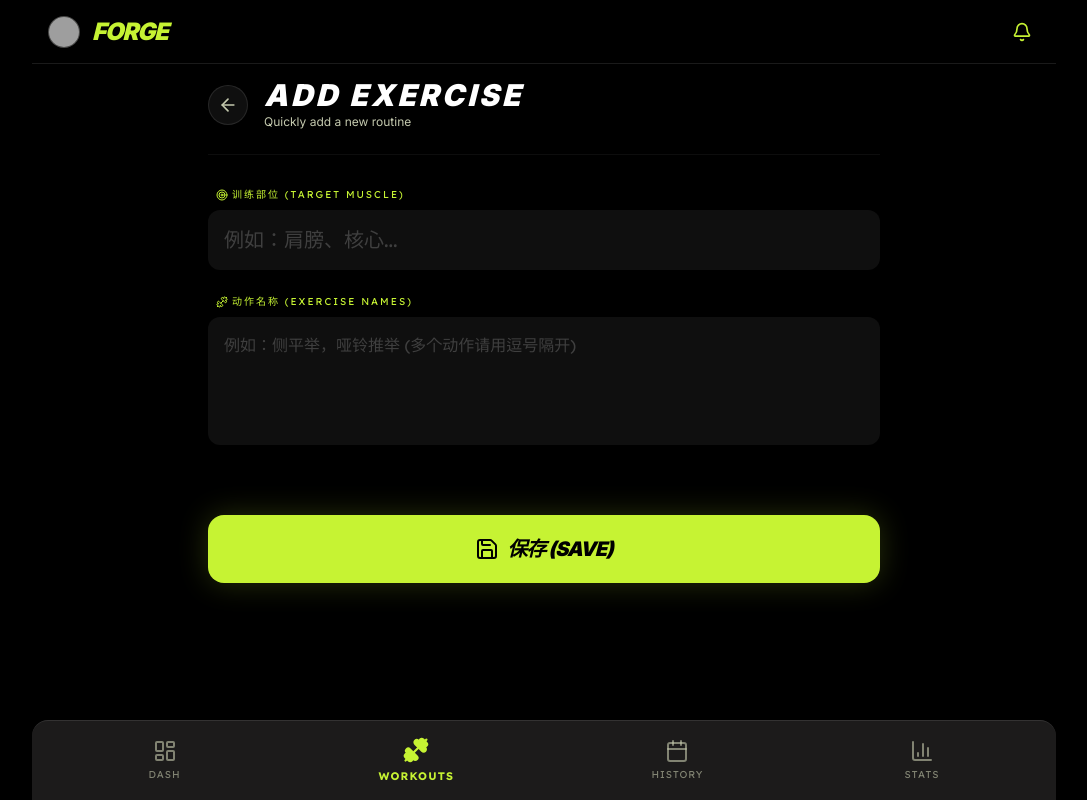
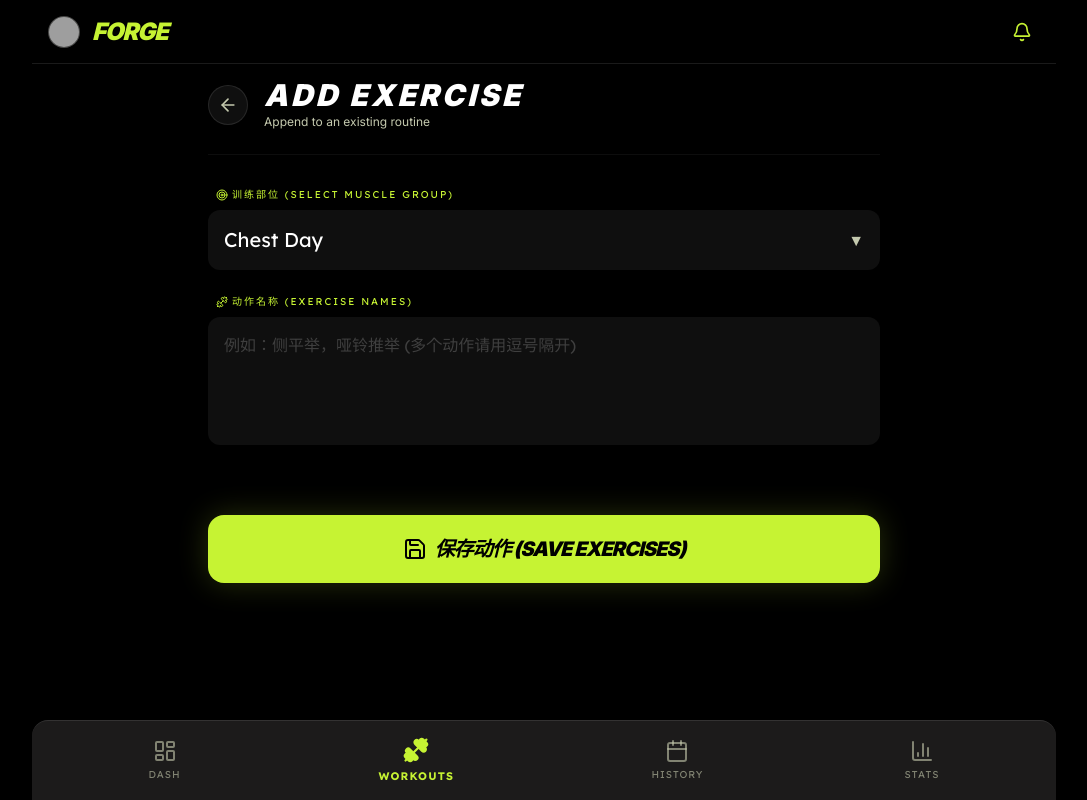
Before and after one commit to python-nb666/fit-stitch, a React (Vite) app: page /workouts/custom in a window 1280 px wide. Shown: the whole page, without its empty margins (96-1183 px from the left). Built offline with nearby package versions, Linux system fonts and the light colour scheme; grey boxes are pictures that could not be loaded.

Commit message:
feat: initialize application routing, main layout with animations, and core workout management views

```diff
--- a/src/App.tsx
+++ b/src/App.tsx
@@ -21,6 +21,7 @@ export default function App() {
           <Route path="workouts" element={<SplitSelection />} />
           <Route path="workouts/custom" element={<CustomSplitBuilder />} />
           <Route path="workouts/:splitId" element={<ExerciseSelection />} />
+          <Route path="workouts/:splitId/log/:exerciseName" element={<WorkoutLogger />} />
           <Route path="workouts/:splitId/log" element={<WorkoutLogger />} />
           <Route path="history" element={<HistoryView />} />
           <Route path="stats" element={<HistoryView />} /> {/* Simple alias for demo */}
--- a/src/components/Layout.tsx
+++ b/src/components/Layout.tsx
@@ -1,3 +1,4 @@
+import { useEffect } from 'react';
 import { Outlet } from 'react-router-dom';
 import { TopAppBar } from './TopAppBar';
 import { BottomNavBar } from './BottomNavBar';
@@ -6,6 +7,10 @@ import { useLocation } from 'react-router-dom';
 
 export function Layout() {
   const location = useLocation();
+
+  useEffect(() => {
+    window.scrollTo(0, 0);
+  }, [location.pathname]);
 
   return (
     <div className="min-h-screen bg-background flex flex-col pb-32">
--- /dev/null
+++ b/src/lib/defaultData.ts
@@ -0,0 +1,38 @@
+export const defaultSplits = [
+  {
+    id: 'chest',
+    name: 'Chest Day',
+    type: 'STRENGTH',
+    duration: '65 MIN',
+    exercises: ['平板卧推', '哑铃卧推', '上斜哑铃卧推', '蝴蝶机夹胸', '固定器械坐姿推胸', '绳索下压'],
+    img: 'https://lh3.googleusercontent.com/aida-public/AB6AXuAJKifnBTrYnwsgF5T11IKnfqG_9RIg4IXUacTFELEa-gCXk2LTl2YrWjkuJ7B-TZt4PDQ5NYEvUqdEss0pBr2PznTDPa0FVegYOr3IVW66YhYbGVqS2cZrZhvq6Ctto49_qTw74JeEHO2W8PwyKj_ZHp1dFoHNpGQ9qFTIw3zrYZDxtfwQaNocLEtzfxuLvQnIVuwMmXnKk1UZaN92CBUqFiB8uhk14iLjdQiYwYfkpxixDhE_cmZ1jpLx_qRIHxSWzl52BivdsPo'
+  },
+  {
+    id: 'back',
+    name: 'Back Day',
+    type: 'HYPERTROPHY',
+    duration: '75 MIN',
+    exercises: ['硬拉', '高位下拉', '哑铃划船'],
+    img: 'https://lh3.googleusercontent.com/aida-public/AB6AXuBNK5_2Pmcw7ITaHj_KQ7aESGwrj4UqMamCk_IqWKiMdaa7ajCZauCsgE5ZrcyX2PDP0LSh-gM4a2MBamsDPFduZui0KLmVENrphsLeV4MOyt4Pd-xzSAot7KR9cDf675DryWbnWi0lIA4RPQzKM2SYv1vR97LsBVx7gOQR37Xaz2mf7gBarg6tYsvGZQSrpf-iw8ognZgFHhN9E3l-GdsZIlguwCWKbc7-P-0ZBr5k-KVVYamKuWbBbujAIkuhnasRWbZsyhwgqIA'
+  },
+  {
+    id: 'legs',
+    name: 'Leg Day',
+    type: 'INTENSITY',
+    duration: '90 MIN',
+    exercises: ['杠铃深蹲', '腿举', '腿弯举', '提踵'],
+    img: 'https://lh3.googleusercontent.com/aida-public/AB6AXuAT_ZHsi7uMy-l9M6Aut4PMsQU5qddgjV7Q1Bya8gfLD0SWljjxup9HeFvu7w7r1a_xlYnmPKncCPaGE_KD_MzUlmtTEdG2HW953JkPpyGgu2nVxrtLHpUztWkhTt5fcGpXCg4741i0KIramNqKAV0GFg8bOThPsFLxzbAS-ePNpLe3Mk-1oXOmDDXk72MzmjFP-Xt8W73eVOhZahj_T_6wWxU2Mj-oD8ofKIUrfH49E92W3BEM9kDXH1RYJY_HEqaSSY6GuGQv9b4',
+    fullWidth: true
+  }
+];
+
+export const getSplits = () => {
+  const saved = localStorage.getItem('mySplits');
+  if (saved) return JSON.parse(saved);
+  localStorage.setItem('mySplits', JSON.stringify(defaultSplits));
+  return defaultSplits;
+};
+
+export const saveSplits = (splits: any) => {
+  localStorage.setItem('mySplits', JSON.stringify(splits));
+};
--- a/src/views/CustomSplitBuilder.tsx
+++ b/src/views/CustomSplitBuilder.tsx
@@ -1,30 +1,35 @@
-import { useState } from 'react';
+import { useState, useEffect } from 'react';
 import { useNavigate } from 'react-router-dom';
 import { ArrowLeft, Save, Target, Dumbbell } from 'lucide-react';
+import { getSplits, saveSplits } from '@/src/lib/defaultData';
 
 export default function CustomSplitBuilder() {
   const navigate = useNavigate();
-  const [part, setPart] = useState('');
+  const [splits, setSplits] = useState<any[]>([]);
+  const [selectedSplitId, setSelectedSplitId] = useState('');
   const [exercise, setExercise] = useState('');
 
+  useEffect(() => {
+    const loadedSplits = getSplits();
+    setSplits(loadedSplits);
+    if (loadedSplits.length > 0) {
+      setSelectedSplitId(loadedSplits[0].id);
+    }
+  }, []);
+
   const handleSave = () => {
-    if (!part.trim()) return alert('请输入训练部位！');
+    if (!selectedSplitId) return alert('请选择训练部位！');
     if (!exercise.trim()) return alert('请输入动作名称！');
 
-    const newSplit = {
-      id: `custom-${Date.now()}`,
-      name: part.trim(),
-      type: 'CUSTOM',
-      duration: '60 MIN',
-      exercises: exercise.split(/[,，、\n]+/).map(e => e.trim()).filter(Boolean),
-      img: 'https://images.unsplash.com/photo-1581009146145-b5ef050c2e1e?q=80&w=1470&auto=format&fit=crop',
-      fullWidth: false
-    };
+    const newExercises = exercise.split(/[,，、\n]+/).map(e => e.trim()).filter(Boolean);
+    const updatedSplits = splits.map(s => {
+      if (s.id === selectedSplitId) {
+        return { ...s, exercises: [...s.exercises, ...newExercises] };
+      }
+      return s;
+    });
 
-    const saved = localStorage.getItem('customSplits');
-    const parsed = saved ? JSON.parse(saved) : [];
-    localStorage.setItem('customSplits', JSON.stringify([...parsed, newSplit]));
-
+    saveSplits(updatedSplits);
     navigate('/workouts');
   };
 
@@ -39,21 +44,31 @@ export default function CustomSplitBuilder() {
         </button>
         <div>
           <h1 className="text-3xl font-black text-white tracking-widest uppercase italic leading-none">Add Exercise</h1>
-          <p className="text-on-surface-variant text-xs mt-1">Quickly add a new routine</p>
+          <p className="text-on-surface-variant text-xs mt-1">Append to an existing routine</p>
         </div>
       </div>
 
       <div className="space-y-6">
         <div className="space-y-2">
           <label className="font-lexend text-[10px] text-primary uppercase tracking-[0.2em] ml-2 flex items-center gap-1">
-            <Target className="w-3 h-3" /> 训练部位 (Target Muscle)
+            <Target className="w-3 h-3" /> 训练部位 (Select Muscle Group)
           </label>
-          <input
-            value={part}
-            onChange={(e) => setPart(e.target.value)}
-            placeholder="例如：肩膀、核心..."
-            className="w-full glass-panel border-none rounded-xl p-4 text-white font-lexend text-xl placeholder:text-white/20 focus:outline-none focus:ring-2 focus:ring-primary/50 transition-all"
-          />
+          <div className="relative">
+            <select
+              value={selectedSplitId}
+              onChange={(e) => setSelectedSplitId(e.target.value)}
+              className="w-full glass-panel border-none rounded-xl p-4 text-white font-lexend text-xl appearance-none focus:outline-none focus:ring-2 focus:ring-primary/50 transition-all cursor-pointer bg-transparent"
+            >
+              {splits.map(s => (
+                <option key={s.id} value={s.id} className="bg-surface-container-high text-sm">
+                  {s.name}
+                </option>
+              ))}
+            </select>
+            <div className="absolute inset-y-0 right-4 flex items-center pointer-events-none text-on-surface-variant">
+              ▼
+            </div>
+          </div>
         </div>
 
         <div className="space-y-2">
@@ -76,7 +91,7 @@ export default function CustomSplitBuilder() {
           className="w-full bg-primary text-black font-black text-xl py-5 rounded-2xl shadow-[0_0_30px_rgba(198,243,51,0.2)] active:scale-95 transition-all uppercase italic tracking-tighter flex items-center justify-center gap-2"
         >
           <Save className="w-6 h-6" />
-          保存 (Save)
+          保存动作 (Save Exercises)
         </button>
       </div>
     </div>
--- a/src/views/ExerciseSelection.tsx
+++ b/src/views/ExerciseSelection.tsx
@@ -1,7 +1,7 @@
 import { motion } from 'motion/react';
 import { Play } from 'lucide-react';
 import { cn } from '@/src/lib/utils';
-import { Link } from 'react-router-dom';
+import { Link, useParams } from 'react-router-dom';
 
 const exercises = [
   { id: 'bench-press', name: '平板卧推', tag: 'STRENGTH', lastWeight: '-', unit: 'KG', img: 'https://images.unsplash.com/photo-1534438327276-14e5300c3a48?q=80&w=1470&auto=format&fit=crop' },
@@ -13,6 +13,8 @@ const exercises = [
 ];
 
 export default function ExerciseSelection() {
+  const { splitId } = useParams();
+
   return (
     <div className="space-y-6 pb-10">
       {/* Header Stat */}
@@ -38,7 +40,8 @@ export default function ExerciseSelection() {
           {exercises.map((ex) => (
             <Link
               key={ex.id}
-              to="/workouts/1/log"
+              to={`/workouts/${splitId || '1'}/log/${encodeURIComponent(ex.name)}`}
+              state={{ exercise: ex }}
               className={cn(
                 "relative group text-left flex flex-col w-full rounded-2xl overflow-hidden glass-card transition-all active:scale-95 duration-200 bg-surface-container-low hover:bg-surface-container-high",
                 ex.full && "md:col-span-2"
--- a/src/views/SplitSelection.tsx
+++ b/src/views/SplitSelection.tsx
@@ -34,18 +34,12 @@ const defaultSplits = [
 
 export default function SplitSelection() {
   const navigate = useNavigate();
-  const [splits, setSplits] = useState(defaultSplits);
+  const [splits, setSplits] = useState<any[]>([]);
 
   useEffect(() => {
-    const saved = localStorage.getItem('customSplits');
-    if (saved) {
-      try {
-        const parsed = JSON.parse(saved);
-        setSplits([...defaultSplits, ...parsed]);
-      } catch (e) {
-        console.error('Failed to parse custom splits', e);
-      }
-    }
+    import('@/src/lib/defaultData').then(({ getSplits }) => {
+      setSplits(getSplits());
+    });
   }, []);
 
   return (
--- a/src/views/WorkoutLogger.tsx
+++ b/src/views/WorkoutLogger.tsx
@@ -2,7 +2,7 @@ import { motion } from 'motion/react';
 import { ArrowLeft, History, Check, X, Plus } from 'lucide-react';
 import { useState } from 'react';
 import { cn } from '@/src/lib/utils';
-import { Link, useParams } from 'react-router-dom';
+import { Link, useParams, useLocation } from 'react-router-dom';
 
 const mockExercise = {
   name: '杠铃卧推',
@@ -12,7 +12,12 @@ const mockExercise = {
 };
 
 export default function WorkoutLogger() {
-  const { splitId } = useParams();
+  const { splitId, exerciseName } = useParams();
+  const location = useLocation();
+  const activeExercise = location.state?.exercise || mockExercise;
+
+  const displayTitle = exerciseName ? decodeURIComponent(exerciseName) : activeExercise.name;
+
   const [sets, setSets] = useState([
     { id: 1, weight: '', reps: '' },
     { id: 2, weight: '', reps: '' },
@@ -36,18 +41,18 @@ export default function WorkoutLogger() {
       <section className="relative h-48 w-full rounded-2xl overflow-hidden border border-white/10 bg-surface-container-low flex flex-col justify-end p-6">
         <div className="relative z-10 space-y-2">
            <span className="font-lexend text-[8px] bg-primary/20 backdrop-blur-md text-primary px-3 py-1 rounded-full border border-primary/20 tracking-widest uppercase inline-block">
-            {mockExercise.category}
+            {activeExercise.tag || activeExercise.category}
           </span>
-          <h1 className="text-4xl font-black text-white tracking-widest uppercase italic">{mockExercise.name}</h1>
+          <h1 className="text-4xl font-black text-white tracking-widest uppercase italic">{displayTitle}</h1>
         </div>
         <div className="absolute top-6 right-6 glass-panel px-4 py-3 rounded-xl border-primary/20 min-w-[140px]">
           <div className="flex items-center gap-2 mb-2 pb-2 border-b border-white/10">
             <History className="w-4 h-4 text-primary" />
             <span className="font-lexend text-[9px] text-white tracking-widest uppercase leading-none">Last Session</span>
           </div>
-          {mockExercise.lastSession && mockExercise.lastSession.length > 0 ? (
+          {activeExercise.lastSession && activeExercise.lastSession.length > 0 ? (
             <div className="space-y-1.5">
-              {mockExercise.lastSession.map((set, idx) => (
+              {activeExercise.lastSession.map((set: any, idx: number) => (
                 <div key={idx} className="flex justify-between items-center font-lexend text-[10px]">
                   <span className="text-on-surface-variant font-medium">S{idx + 1}</span>
                   <span className="text-primary-dim tracking-wider">{set.weight}<span className="text-[8px] text-on-surface-variant ml-0.5">KG</span> × {set.reps}</span>
```
